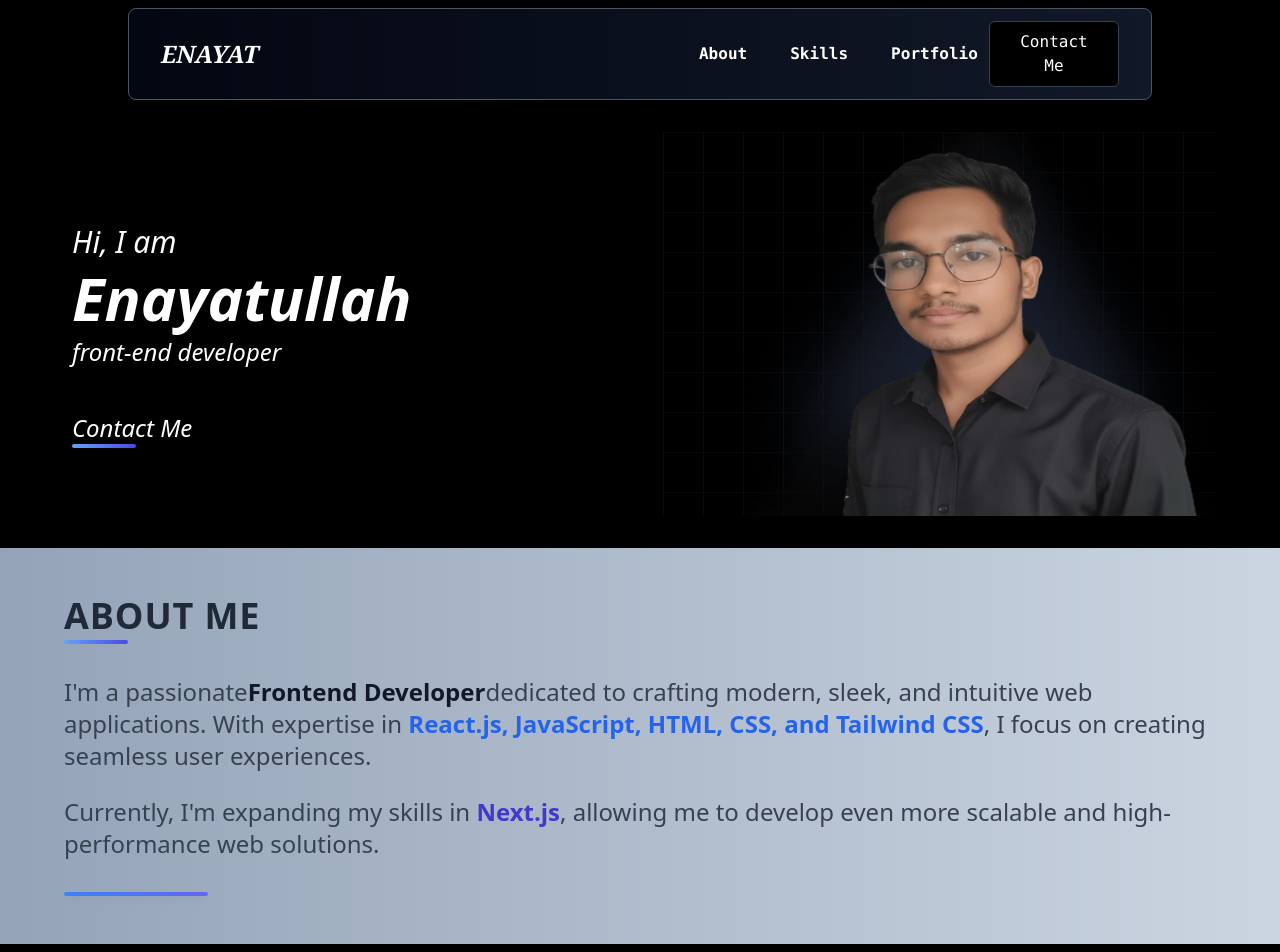
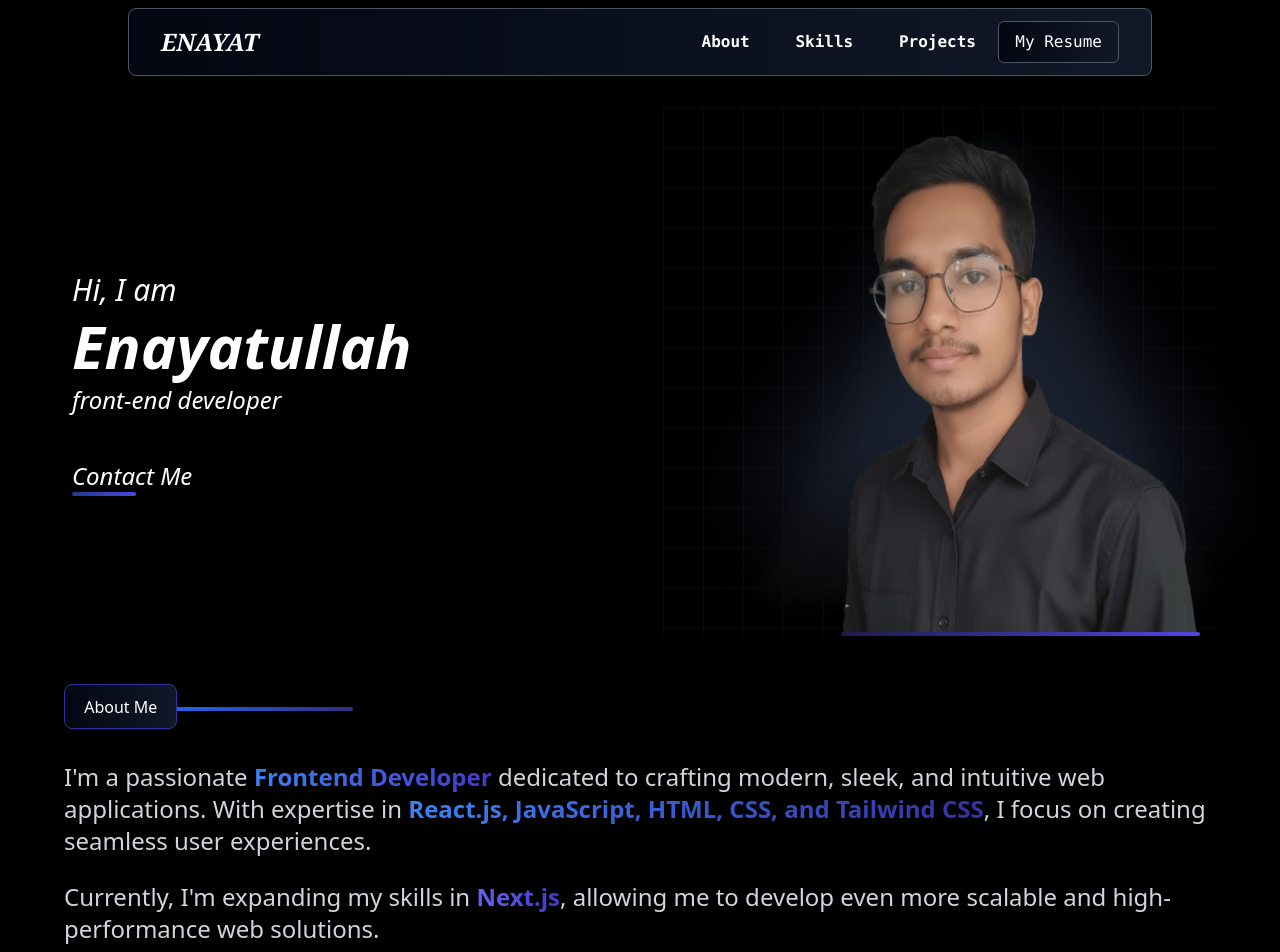
Before and after one commit to Enayat789/my-portfolio, a React (Vite) app: page / in a window 1280 px wide. Shown: the top 952 px of the page. Built offline with nearby package versions, Linux system fonts and the light colour scheme.

Commit message:
changed the about section and improved the appearence

```diff
--- a/src/Components/About.jsx
+++ b/src/Components/About.jsx
@@ -4,40 +4,46 @@ export default function About() {
   // bg-gradient-to-r from-slate-300 to-slate-500
   // from-gray-300 to-pink-200
   return (
-    <div className="w-full flex flex-col gap-8 py-12 px-6 bg-gradient-to-r from-slate-400 to-slate-300">
-      <div className="w-full max-w-6xl sm:pl-6 lg:pl-12 xl:pl-0 mx-auto">
-        <h2 className="text-3xl sm:text-4xl font-bold text-gray-800 uppercase tracking-wide relative">
+    <div className="w-full h-auto flex flex-col gap-8 py-12 px-6">
+      {/* <span className="block w-[20%] h-1 bg-gradient-to-r from-blue-400 to-indigo-600 rounded-full mt-0"></span> */}
+
+      <div className="w-full flex max-w-6xl sm:pl-6 lg:pl-12 xl:pl-0 mx-auto items-center">
+        <button className="bg-gradient-to-r from-gray-950 to-gray-900 border-indigo-800 border-spacing-2">
           About Me
-          <span className="block w-16 h-1 bg-gradient-to-r from-blue-400 to-indigo-600 rounded-full mt-1"></span>
-        </h2>
+        </button>
+        <span className="block w-44 h-1 bg-gradient-to-r from-blue-600 to-indigo-900 rounded-r-lg mt-1"></span>
       </div>
 
       {/* Content Section */}
       <div className="w-full max-w-6xl sm:pl-6 lg:pl-12 xl:pl-0 mx-auto">
-        <p className="text-lg sm:text-xl md:text-2xl font-light text-gray-700 leading-relaxed">
-          I'm a passionate
-          <span className="font-semibold text-gray-900">
-            Frontend Developer
+        <p className="text-lg sm:text-xl md:text-2xl font-light text-gray-300 leading-relaxed">
+          I'm a passionate{" "}
+          <span className="font-semibold text-transparent bg-clip-text bg-gradient-to-r from-blue-500 to-indigo-700">
+            Frontend Developer{" "}
           </span>
           dedicated to crafting modern, sleek, and intuitive web applications.
           With expertise in
-          <span className="font-bold text-blue-600">
+          <span className="font-semibold text-transparent bg-clip-text bg-gradient-to-r from-blue-500 to-indigo-800">
             {" "}
             React.js, JavaScript, HTML, CSS, and Tailwind CSS
           </span>
           , I focus on creating seamless user experiences.
         </p>
 
-        <p className="mt-6 text-lg sm:text-xl md:text-2xl font-light text-gray-700 leading-relaxed">
+        <p className="mt-6 text-lg sm:text-xl md:text-2xl font-light text-gray-300 leading-relaxed">
           Currently, I'm expanding my skills in
-          <span className="font-bold text-indigo-700"> Next.js</span>, allowing
-          me to develop even more scalable and high-performance web solutions.
+          <span className="font-bold text-transparent bg-clip-text bg-gradient-to-r from-indigo-500 to-indigo-700">
+            {" "}
+            Next.js
+          </span>
+          , allowing me to develop even more scalable and high-performance web
+          solutions.
         </p>
       </div>
 
       {/* Accent Line */}
-      <div className="w-full max-w-6xl mx-auto sm:pl-6 lg:pl-12 xl:pl-0">
-        <div className="w-20 sm:w-24 md:w-32 lg:w-36 h-1 bg-gradient-to-r from-blue-500 to-indigo-500 rounded-full shadow-md transition-all duration-500 hover:w-44"></div>
+      <div className="w-full flex justify-end max-w-6xl mx-auto sm:pl-6 lg:pl-12 xl:pl-0">
+        <div className="w-20 sm:w-24 md:w-32 lg:w-1/2 h-1 bg-gradient-to-r from-indigo-950 to-indigo-600 rounded-full shadow-md"></div>
       </div>
     </div>
   );
--- a/src/Components/Introduction.jsx
+++ b/src/Components/Introduction.jsx
@@ -5,7 +5,7 @@ import myPic from "/black-img.png";
 export default function Introduction() {
   return (
     <div
-      className="w-[100vw] max-w-6xl h-auto m-auto sm:h-[17%] md:h-[24%] lg:h-[27%] flex flex-col-reverse sm:flex-row justify-center items-center scroll-smooth py-8"
+      className="w-[100vw] max-w-6xl h-auto m-auto sm:h-[17%] md:h-[24%] lg:h-[27%] xl:h-[70vh] flex flex-col-reverse sm:flex-row justify-center items-center scroll-smooth pt-8 "
       id="home"
     >
       {/* introduction part */}
@@ -23,26 +23,26 @@ export default function Introduction() {
           <br />
           <p className="flex flex-col text-2xl italic font-extralight cursor-pointer items-start group">
             Contact Me
-            <span className="block w-16 h-1 bg-gradient-to-r from-blue-400 to-indigo-600 rounded-full transition-all duration-500 ease-in-out group-hover:w-28"></span>
+            <span className="block w-16 h-1 bg-gradient-to-r from-blue-900 to-indigo-600 rounded-full transition-all duration-500 ease-in-out group-hover:w-28"></span>
           </p>
         </div>
       </div>
 
       {/* image section */}
-      <div className="sm:w-[48%] w-full h-full sm:h-full flex justify-center items-center xl:justify-end cursor-pointer px-4 relative">
+      <div className="sm:w-[48%] w-full h-full sm:h-full flex flex-col justify-center items-end xl:justify-end cursor-pointer px-4 relative">
         <div className="absolute -z-10 inset-0 h-full w-full bg-[linear-gradient(to_right,#80808018_1px,transparent_1px),linear-gradient(to_bottom,#80808012_1px,transparent_1px)] bg-[size:40px_40px] opacity-90"></div>
 
         {/* Traingle image in the background */}
         <img
           src="Rectangle 4.png"
           alt="Background"
-          className="absolute -z-10 left-9 w-full h-full object-cover opacity-60"
+          className="absolute -z-10 left-11 w-full h-full object-cover opacity-90"
         />
 
         <img
           src="Rectangle5.png"
           alt="Background"
-          className="absolute -z-10 left-9 w-full h-full object-cover opacity-60"
+          className="absolute -z-10 left-11 w-full h-full object-cover opacity-60"
         />
 
         {/* <img
@@ -53,8 +53,10 @@ export default function Introduction() {
         <img
           src={myPic}
           alt="profile-pic"
-          className="w-[70%] sm:w-full md:size-96 mt-6 sm:mt-0"
+          className="w-[70%] h-full sm:w-full md:size-96 lg:h-full mt-6 sm:mt-0"
         />
+        <span className="block w-[69%] h-1 bg-gradient-to-r from-indigo-950 to-indigo-600 rounded-full mt-0"></span>
+
         {/* drop-shadow-custom-gray */}
       </div>
     </div>
--- a/src/Components/Navbar/NavRoutes.js
+++ b/src/Components/Navbar/NavRoutes.js
@@ -8,7 +8,7 @@ const NavRoutes = [
     href: "#",
   },
   {
-    title: "Portfolio",
+    title: "Projects",
     href: "#",
   },
 ];
--- a/src/Components/ui/ContactBtn.jsx
+++ b/src/Components/ui/ContactBtn.jsx
@@ -2,8 +2,8 @@ import React from "react";
 
 const ContactBtn = () => {
   return (
-    <button className="bg-black px-4 py-2 text-white font-mono rounded-md border border-gray-700 ">
-      Contact Me
+    <button className="bg-gradient-to-r from-gray-950 to-gray-900 px-4 py-2 text-white font-mono rounded-md border border-gray-600 ">
+      My Resume
     </button>
   );
 };
```
